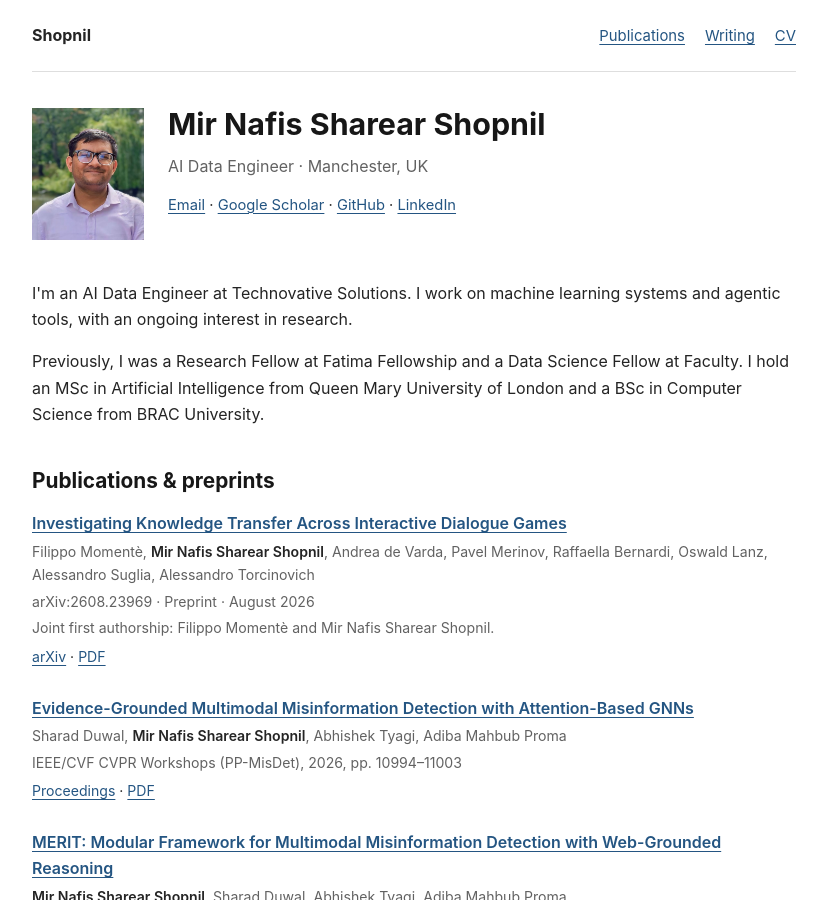
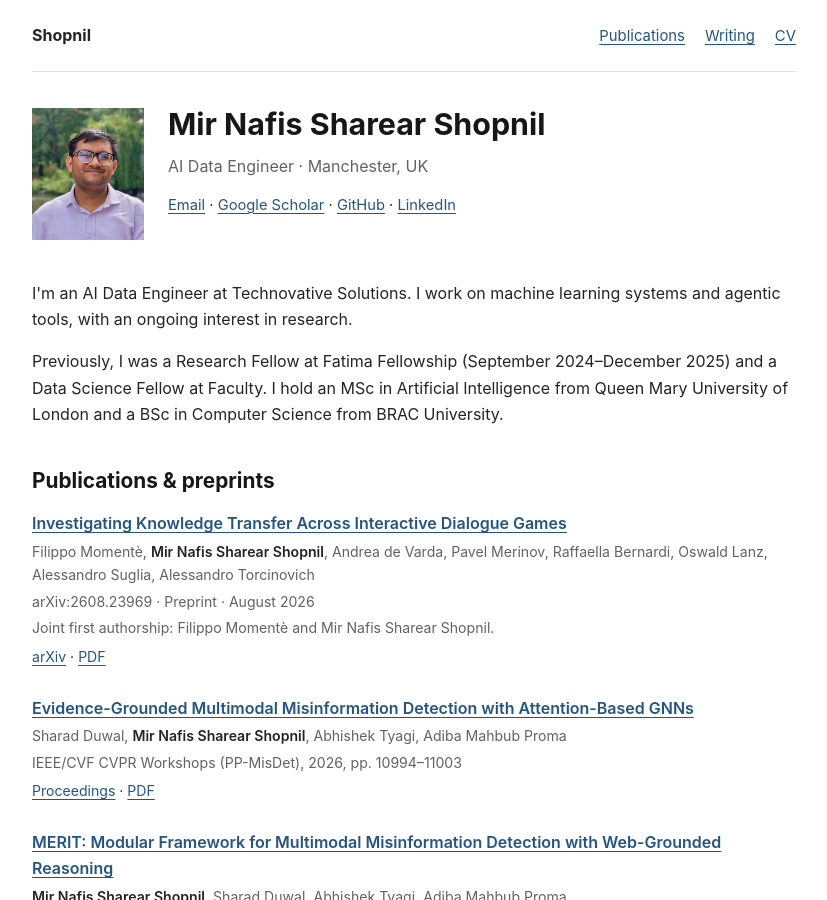
Before and after one commit to namikazi25/mir-nafis-sharear-shopnil, a Jekyll site: the page built from index.html, in a window 1280 px wide and 900 px high. Shown: the whole window, without its empty margins (226-1053 px from the left). Built offline with Jekyll 4.4.1, drawn with Linux system fonts in a browser that asks for light colours.

Commit message:
Confirm Fatima Fellowship ended in December 2025

```diff
--- a/cv.html
+++ b/cv.html
@@ -21,7 +21,7 @@ description: Education, experience, and publications of Mir Nafis Sharear Shopni
   <p>Machine learning systems, agentic tools, and model deployment. <a href="https://namikazi25.hashnode.dev/how-i-got-qwen3-8-27b-from-18-66-to-192-40-tok-s-on-one-l40s">Inference engineering case study</a>.</p>
   <div id="research-experience"></div>
   <h3>Research Fellow · Fatima Fellowship</h3>
-  <p class="detail">Past role</p>
+  <p class="detail">September 2024–December 2025</p>
   <p>Research on multimodal misinformation detection, including MERIT and evidence-grounded graph methods.</p>
   <h3>Data Science Fellow · Faculty</h3>
   <p class="detail">Past role</p>
--- a/index.html
+++ b/index.html
@@ -14,7 +14,7 @@ description: Mir Nafis Sharear Shopnil, AI Data Engineer at Technovative Solutio
 </header>
 <section id="research" aria-label="About">
   <p>I'm an AI Data Engineer at Technovative Solutions. I work on machine learning systems and agentic tools, with an ongoing interest in research.</p>
-  <p>Previously, I was a Research Fellow at Fatima Fellowship and a Data Science Fellow at Faculty. I hold an MSc in Artificial Intelligence from Queen Mary University of London and a BSc in Computer Science from BRAC University.</p>
+  <p>Previously, I was a Research Fellow at Fatima Fellowship (September 2024–December 2025) and a Data Science Fellow at Faculty. I hold an MSc in Artificial Intelligence from Queen Mary University of London and a BSc in Computer Science from BRAC University.</p>
 </section>
 <section id="work">
   <h2>Publications &amp; preprints</h2>
```
